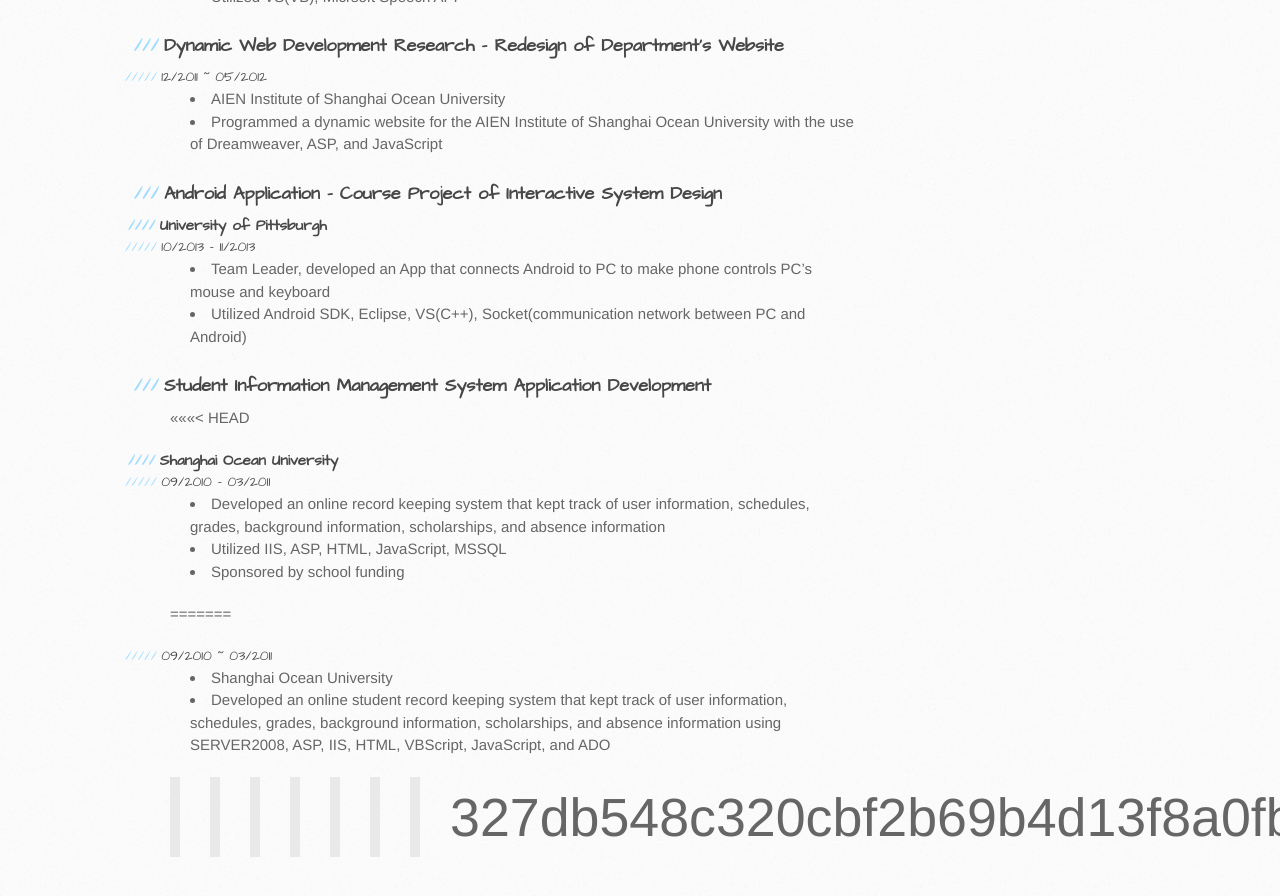
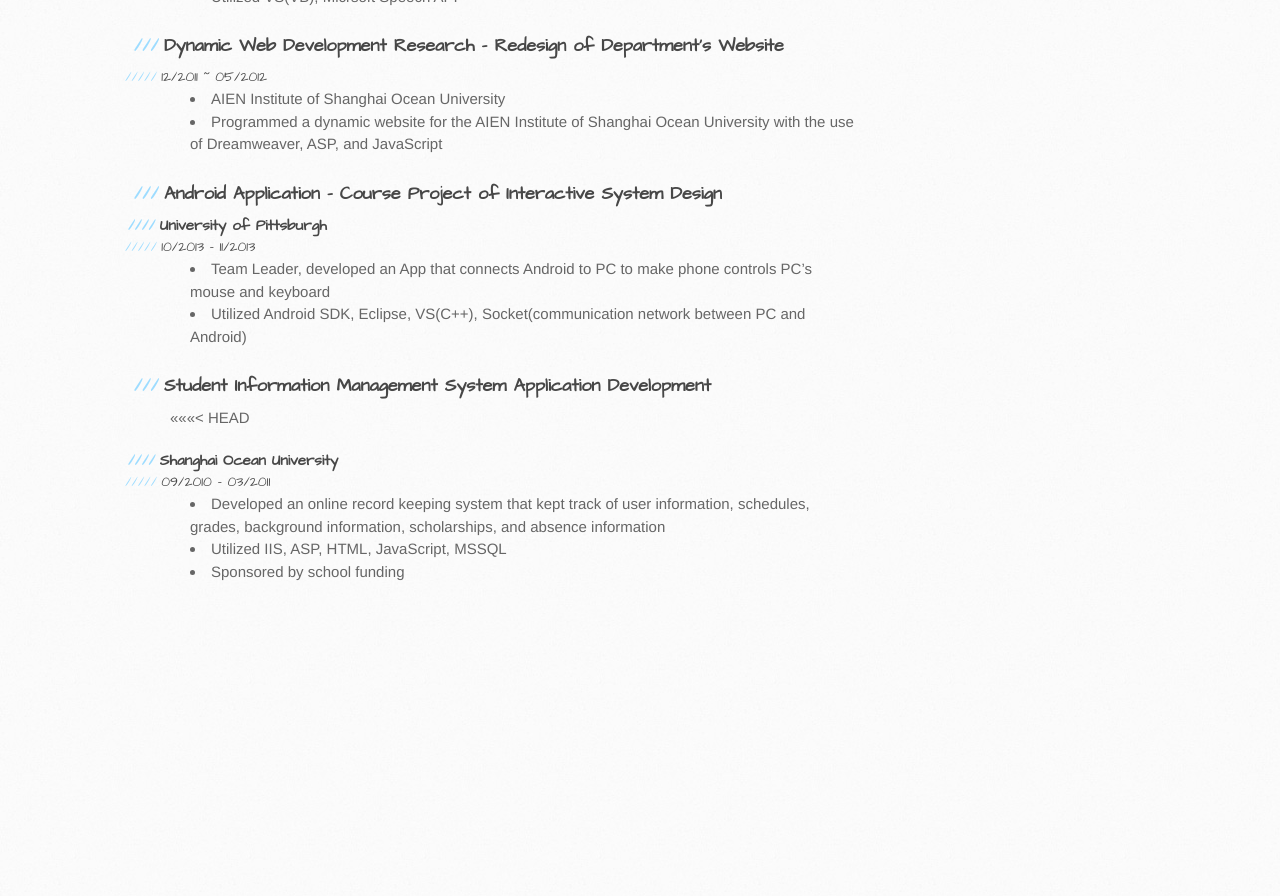
Before and after one commit to yjfox/yjfox.github.io, a Jekyll site: the page built from research.md, in a window 1280 px wide and 900 px high, scrolled down 1193 px. Shown: the top 896 px of the window. Built offline with Jekyll 4.4.1, drawn with Linux system fonts in a browser that asks for light colours; Markdown is read by kramdown in place of the engine named in the settings; comment, search, counter and statistics services are not loaded; after the commit the page ends 1819 px from its top, so only the background shows below that.

Commit message:
about me

```diff
--- a/research.md
+++ b/research.md
@@ -53,15 +53,3 @@
 - Developed an online record keeping system that kept track of user information, schedules, grades, background information, scholarships, and absence information
 - Utilized IIS, ASP, HTML, JavaScript, MSSQL
 - Sponsored by school funding
-
-
-
-
-
-=======
-#####09/2010 ~ 03/2011
-- Shanghai Ocean University
-- Developed an online student record keeping system that kept track of user information, schedules, grades, background information, scholarships, and absence information using SERVER2008, ASP, IIS, HTML, VBScript, JavaScript, and ADO
-
-
->>>>>>> 327db548c320cbf2b69b4d13f8a0fb51442b596a
```
